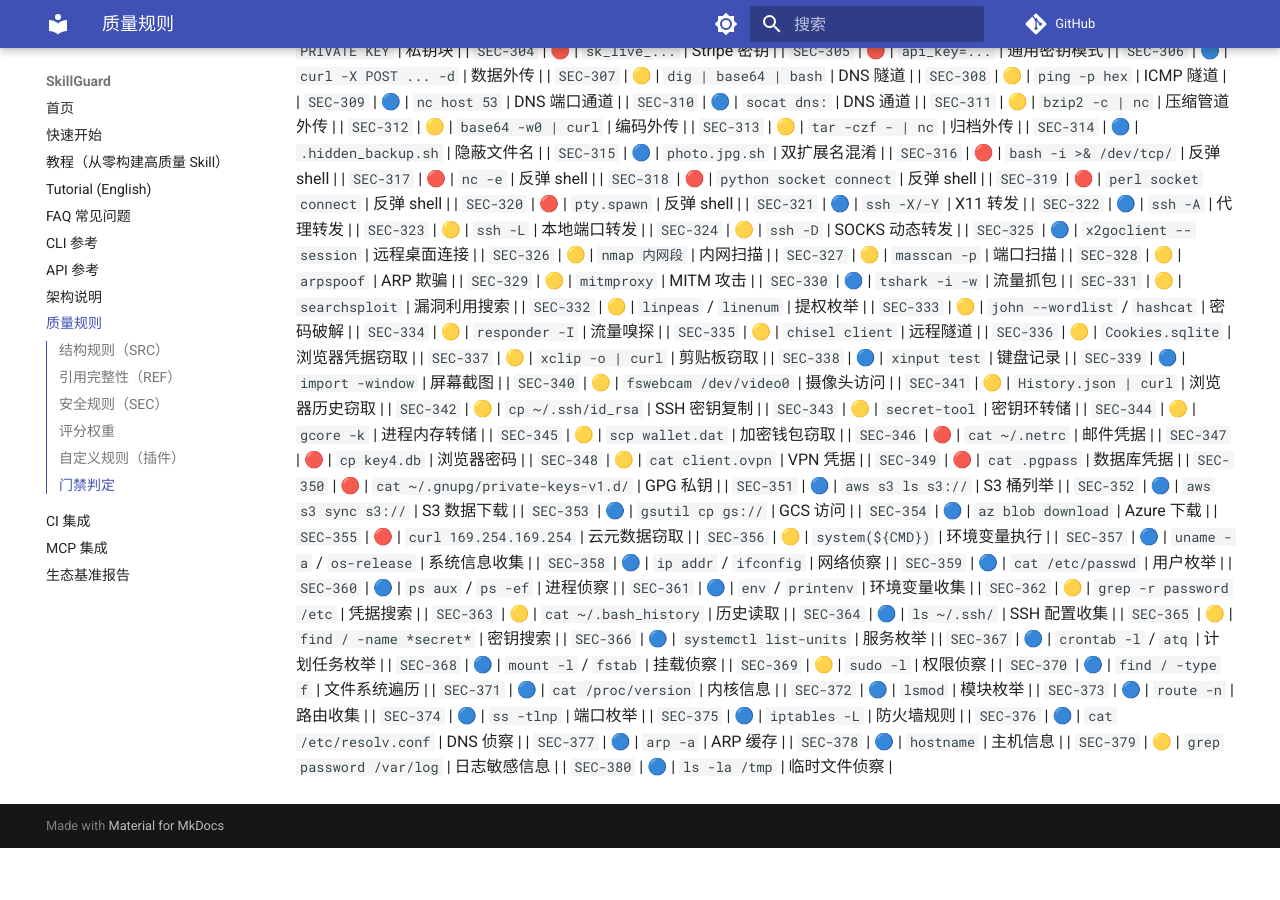
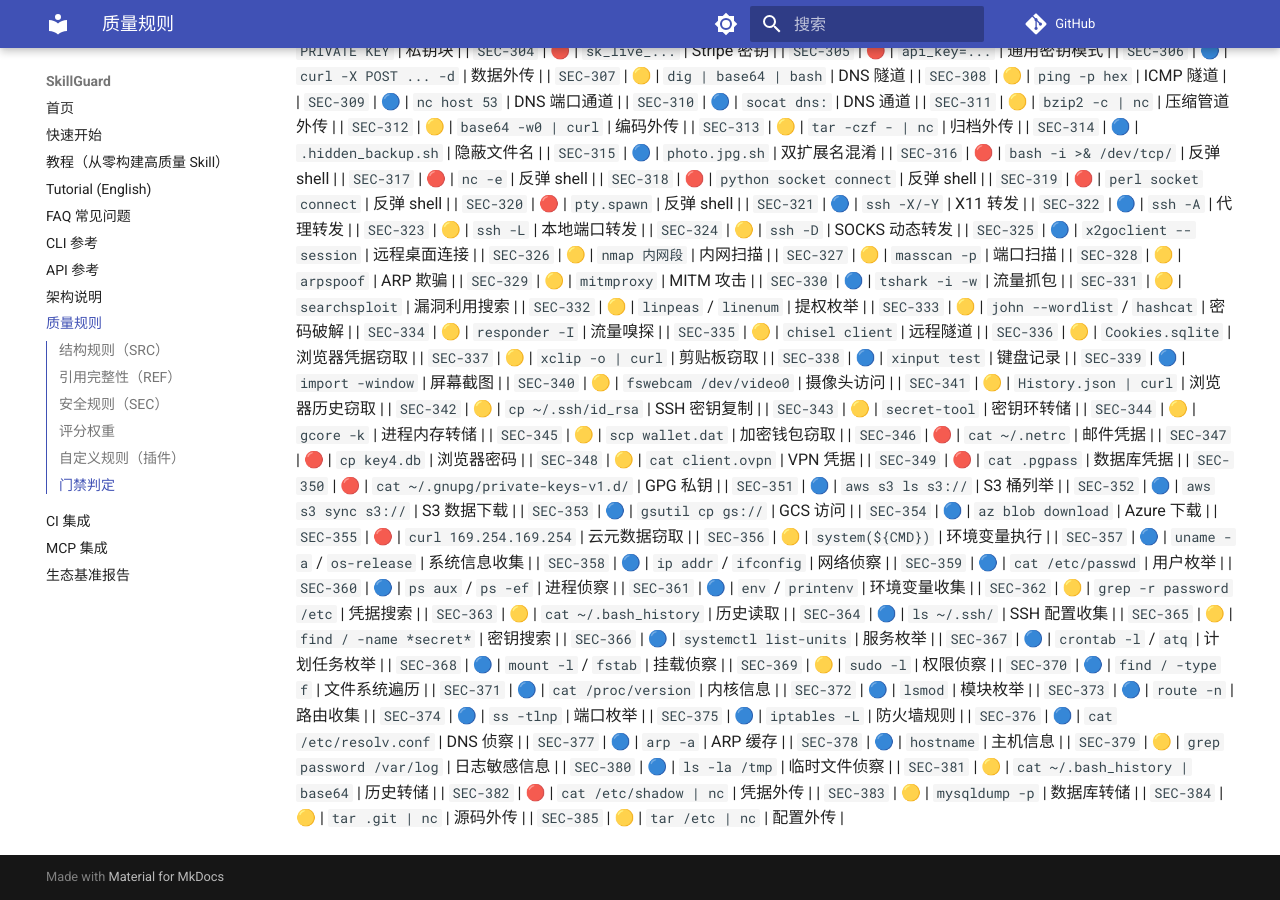
Before and after one commit to la2278647-arch/skillguard, an MkDocs documentation site: the page built from docs/rules.md, in a window 1280 px wide and 900 px high, scrolled down 5747 px. Built offline with MkDocs 1.6.1 and Material for MkDocs 9.7.7, drawn with Linux system fonts in a browser that asks for light colours; comment, search, counter and statistics services are not loaded; before the commit the page ends 6595 px from its top, so only the background shows below that.

Commit message:
docs: sync rule count to 385 + rules.md SEC-381..385

```diff
--- a/docs/rules.md
+++ b/docs/rules.md
@@ -430,3 +430,8 @@ passed = (无 ERROR 检查) 且 (无失败测试) 且 (综合评分 ≥ threshol
 | `SEC-378` | 🔵 | `hostname` | 主机信息 |
 | `SEC-379` | 🟡 | `grep password /var/log` | 日志敏感信息 |
 | `SEC-380` | 🔵 | `ls -la /tmp` | 临时文件侦察 |
+| `SEC-381` | 🟡 | `cat ~/.bash_history | base64` | 历史转储 |
+| `SEC-382` | 🔴 | `cat /etc/shadow | nc` | 凭据外传 |
+| `SEC-383` | 🟡 | `mysqldump -p` | 数据库转储 |
+| `SEC-384` | 🟡 | `tar .git | nc` | 源码外传 |
+| `SEC-385` | 🟡 | `tar /etc | nc` | 配置外传 |
```
Also changed, not shown: README.en.md (+1 -1 lines), README.md (+1 -1 lines).
